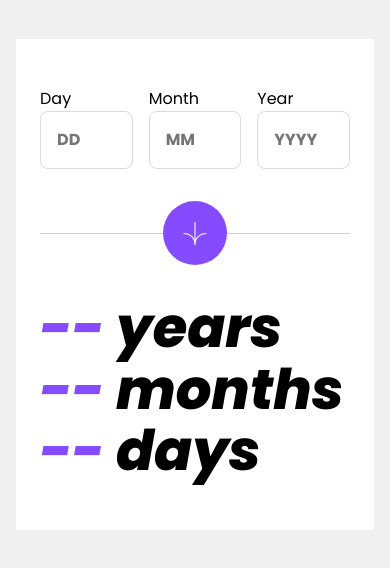
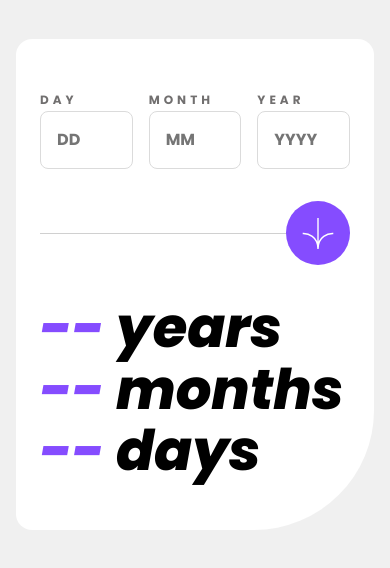
Before and after one commit to MuneerMek/age-calculator-app, a plain HTML site: page index.html in a window 390 px wide. Drawn offline with Linux system fonts and the light colour scheme.

Commit message:
Added media queries

```diff
--- a/style.css
+++ b/style.css
@@ -116,6 +116,7 @@ h6 {
   --smokey-grey: 0, 1%, 44%;
   --off-black: 0, 0%, 8%;
   /* Typography */
+  --fs-300: 0.75rem;
   --fs-400: 1rem;
   --fs-500: 1.5rem;
   --fs-600: 2rem;
@@ -137,6 +138,7 @@ main {
   display: grid;
   place-content: center;
   gap: 2rem;
+  border-radius: 1rem 1rem 7.5rem 1rem;
 }
 
 form {
@@ -145,6 +147,13 @@ form {
   gap: 1rem;
 }
 
+.input-group label {
+  font-size: var(--fs-300);
+  letter-spacing: 0.25rem;
+  text-transform: uppercase;
+  color: hsl(var(--smokey-grey));
+  font-weight: var(--fw-700);
+}
 .input-group input {
   padding: 1rem 0 1rem 1rem;
   width: 100%;
@@ -197,3 +206,13 @@ form {
 .fc-purple {
   color: hsl(var(--purple));
 }
+
+/* Media Queries */
+@media (min-width: 24rem) {
+  .container {
+    justify-content: end;
+  }
+  .arrow-button {
+    background-size: 2rem;
+  }
+}
```
